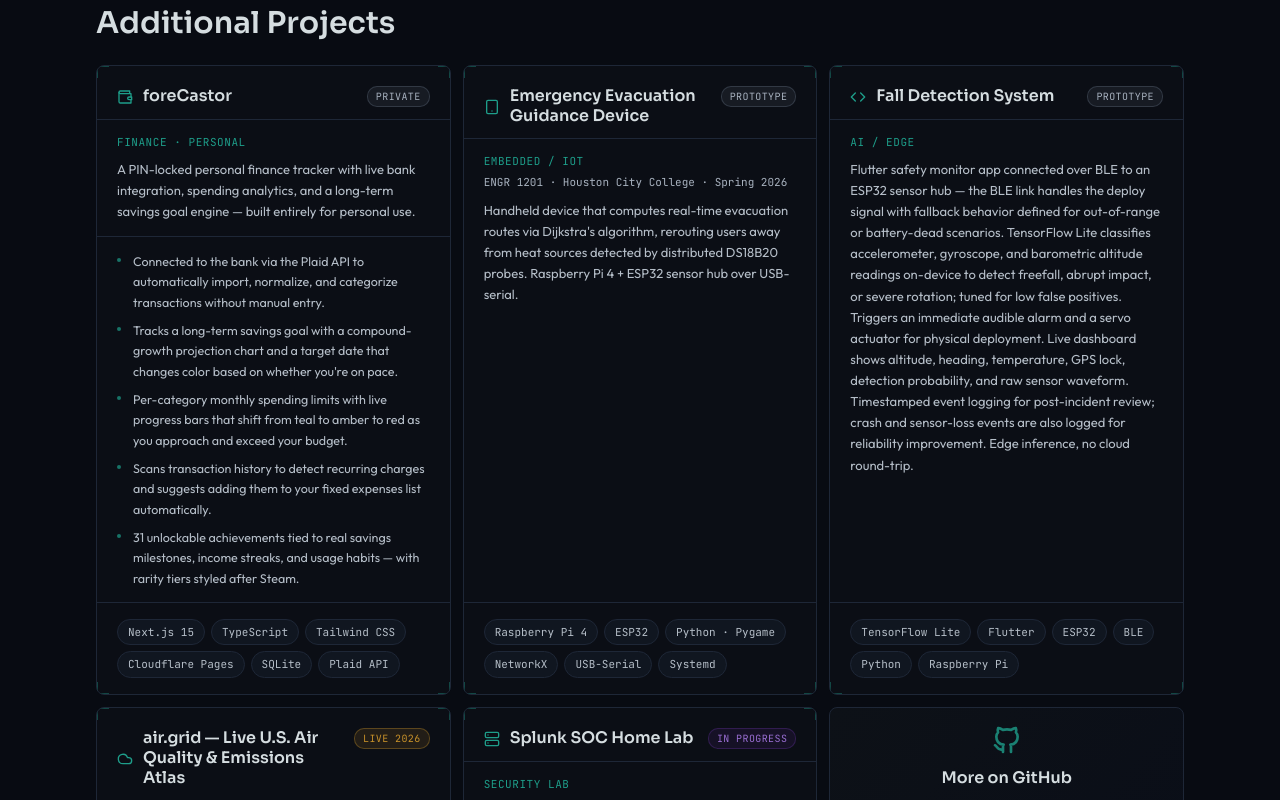
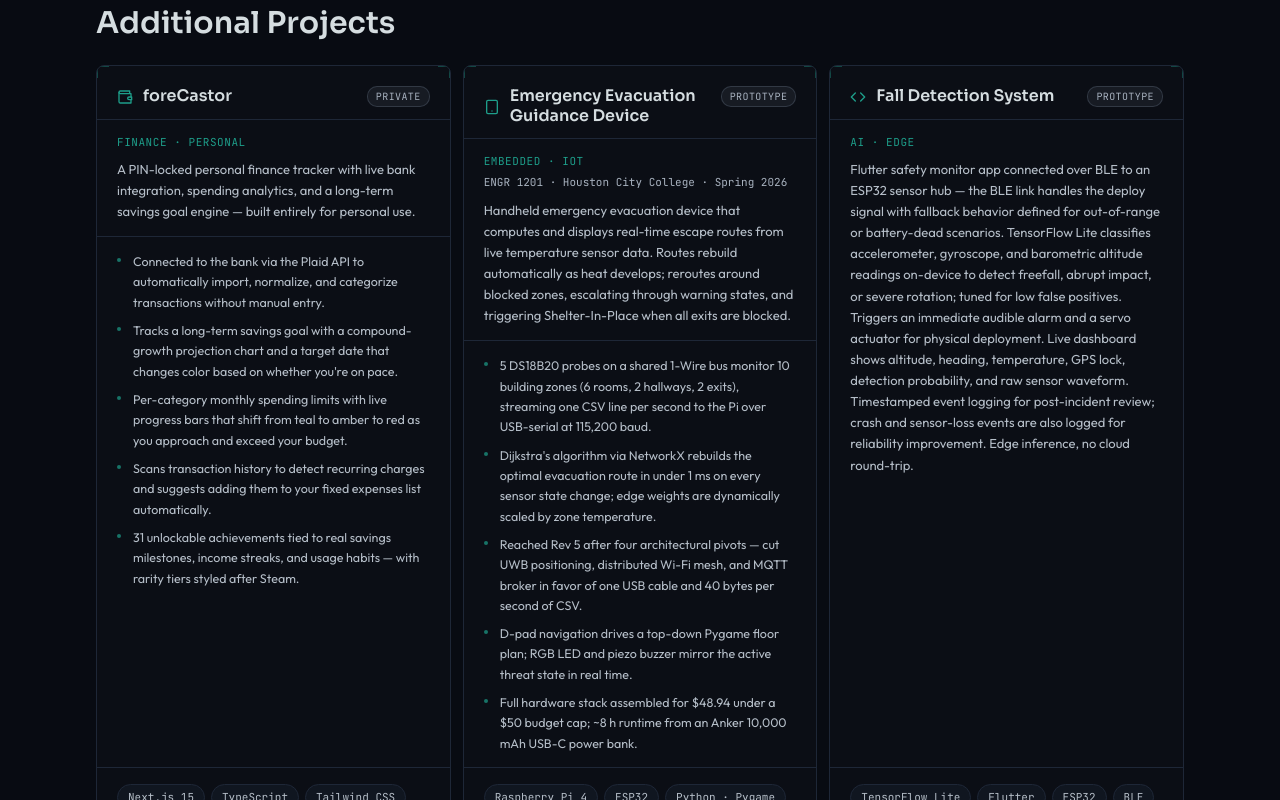
Before and after one commit to osakhra/andrewcastor-portfolio, a Next.js app: page / in a window 1280 px wide. Shown: the part 2240-3040 px from the top of the page. Built offline with nearby package versions, Linux system fonts and the light colour scheme; no server answers.

Commit message:
Quiet Update

```diff
--- a/data/content.ts
+++ b/data/content.ts
@@ -274,12 +274,19 @@ export const projects: Project[] = [
   {
     slug: 'eegd',
     title: 'Emergency Evacuation Guidance Device',
-    category: 'Embedded / IoT',
+    category: 'Embedded · IoT',
     status: 'shipped',
     statusLabel: 'Prototype',
     context: 'ENGR 1201 · Houston City College · Spring 2026',
     description:
-      'Handheld device that computes real-time evacuation routes via Dijkstra\'s algorithm, rerouting users away from heat sources detected by distributed DS18B20 probes. Raspberry Pi 4 + ESP32 sensor hub over USB-serial.',
+      'Handheld emergency evacuation device that computes and displays real-time escape routes from live temperature sensor data. Routes rebuild automatically as heat develops; reroutes around blocked zones, escalating through warning states, and triggering Shelter-In-Place when all exits are blocked.',
+    bullets: [
+      `5 DS18B20 probes on a shared 1-Wire bus monitor 10 building zones (6 rooms, 2 hallways, 2 exits), streaming one CSV line per second to the Pi over USB-serial at 115,200 baud.`,
+      `Dijkstra's algorithm via NetworkX rebuilds the optimal evacuation route in under 1 ms on every sensor state change; edge weights are dynamically scaled by zone temperature.`,
+      `Reached Rev 5 after four architectural pivots — cut UWB positioning, distributed Wi-Fi mesh, and MQTT broker in favor of one USB cable and 40 bytes per second of CSV.`,
+      `D-pad navigation drives a top-down Pygame floor plan; RGB LED and piezo buzzer mirror the active threat state in real time.`,
+      `Full hardware stack assembled for $48.94 under a $50 budget cap; ~8 h runtime from an Anker 10,000 mAh USB-C power bank.`
+    ],
     technologies: [
       'Raspberry Pi 4',
       'ESP32',
@@ -292,7 +299,7 @@ export const projects: Project[] = [
   {
     slug: 'fall-detection',
     title: 'Fall Detection System',
-    category: 'AI / Edge',
+    category: 'AI · Edge',
     status: 'shipped',
     statusLabel: 'Prototype',
     description:
@@ -301,7 +308,7 @@ export const projects: Project[] = [
   },
   {
     slug: 'air-grid',
-    title: 'air.grid — Live U.S. Air Quality & Emissions Atlas',
+    title: 'air.grid - Live U.S. Air Quality & Emissions',
     category: 'Geospatial / Data',
     status: 'shipped',
     statusLabel: 'Live 2026',
```
